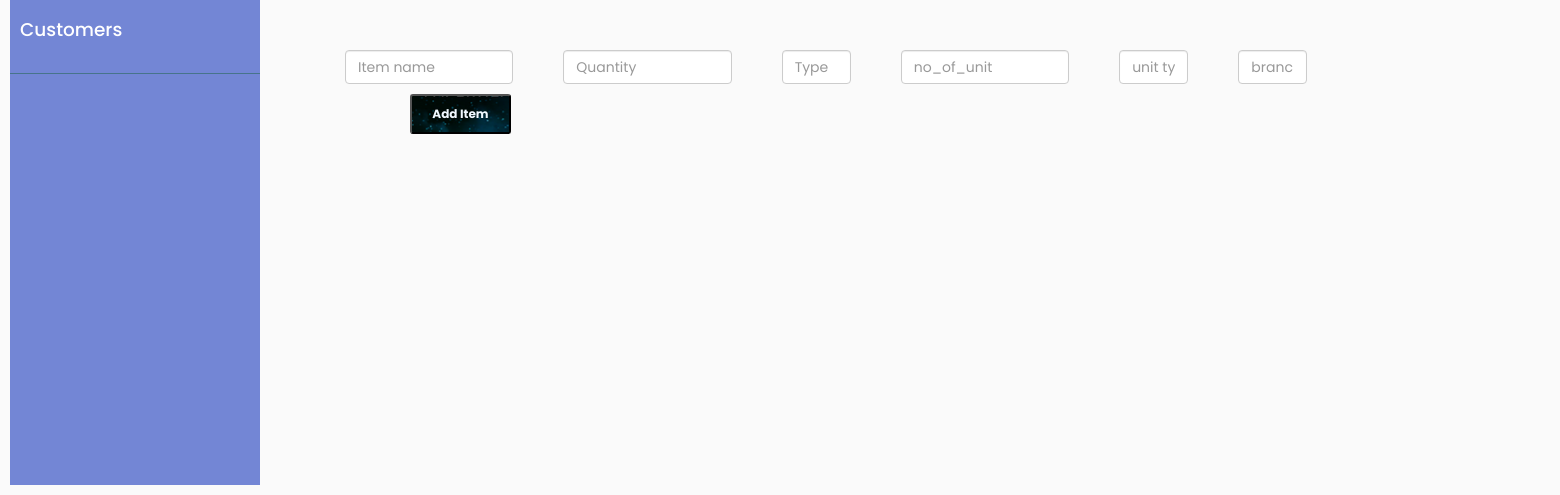
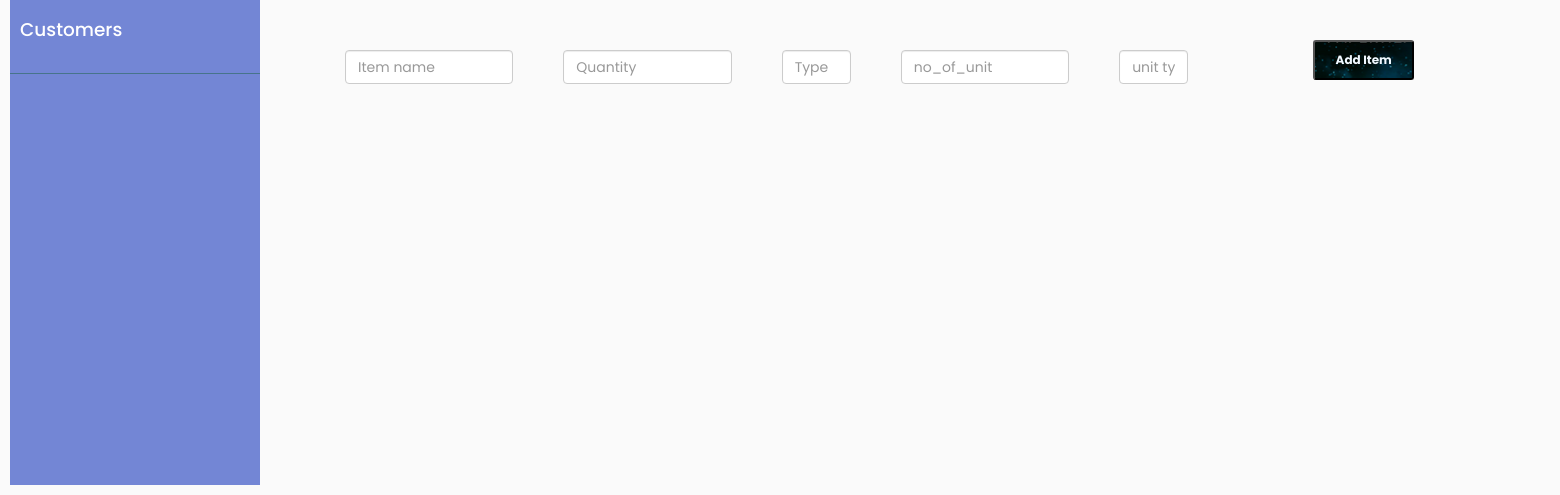
Before and after one commit to mohantechlead/mohan_ERP, a Django app: template MR/templates/display_inventory.html in a window 1560 px wide. Shown: the part 345-840 px from the top of the page. Run offline with Django 3.2, Linux system fonts and the light colour scheme; the template is opened without the code that fills it, so the values that code supplies are empty; some libraries are stand-ins or nearby versions.

Commit message:
correct MR

```diff
--- a/MR/forms.py
+++ b/MR/forms.py
@@ -66,4 +66,4 @@ class InventoryItemForm(forms.ModelForm):
     class Meta:
 
         model = inventory
-        fields = ['item_name','quantity','no_of_unit','measurement_type','unit_type','branch']
+        fields = ['item_name','quantity','no_of_unit','measurement_type','unit_type']
--- a/MR/models.py
+++ b/MR/models.py
@@ -26,7 +26,7 @@ class inventory(models.Model):
     measurement_type = models.TextField(blank=True, null=True)
     quantity = models.FloatField(blank=True)
     inventory_id = models.UUIDField(primary_key=True, default=uuid.uuid4, editable=False)
-    branch = models.TextField(blank=True)
+    # branch = models.TextField(blank=True)
 
     def __str__(self):
         return self.item_name
--- a/MR/templates/display_inventory.html
+++ b/MR/templates/display_inventory.html
@@ -75,9 +75,9 @@
           <input type="text" class="form-control col-sm-2" name = "unit_type" placeholder="unit type">
         </div>
 
-        <div class="col-sm-1">
+        <!-- <div class="col-sm-1">
           <input type="text" class="form-control col-sm-2" name = "branch" placeholder="branch">
-        </div>
+        </div> -->
 
            </div>
       <button  class="col-sm-1 btn-sm "
```
Also changed, not shown: MR/migrations/0008_remove_inventory_branch.py (added).
